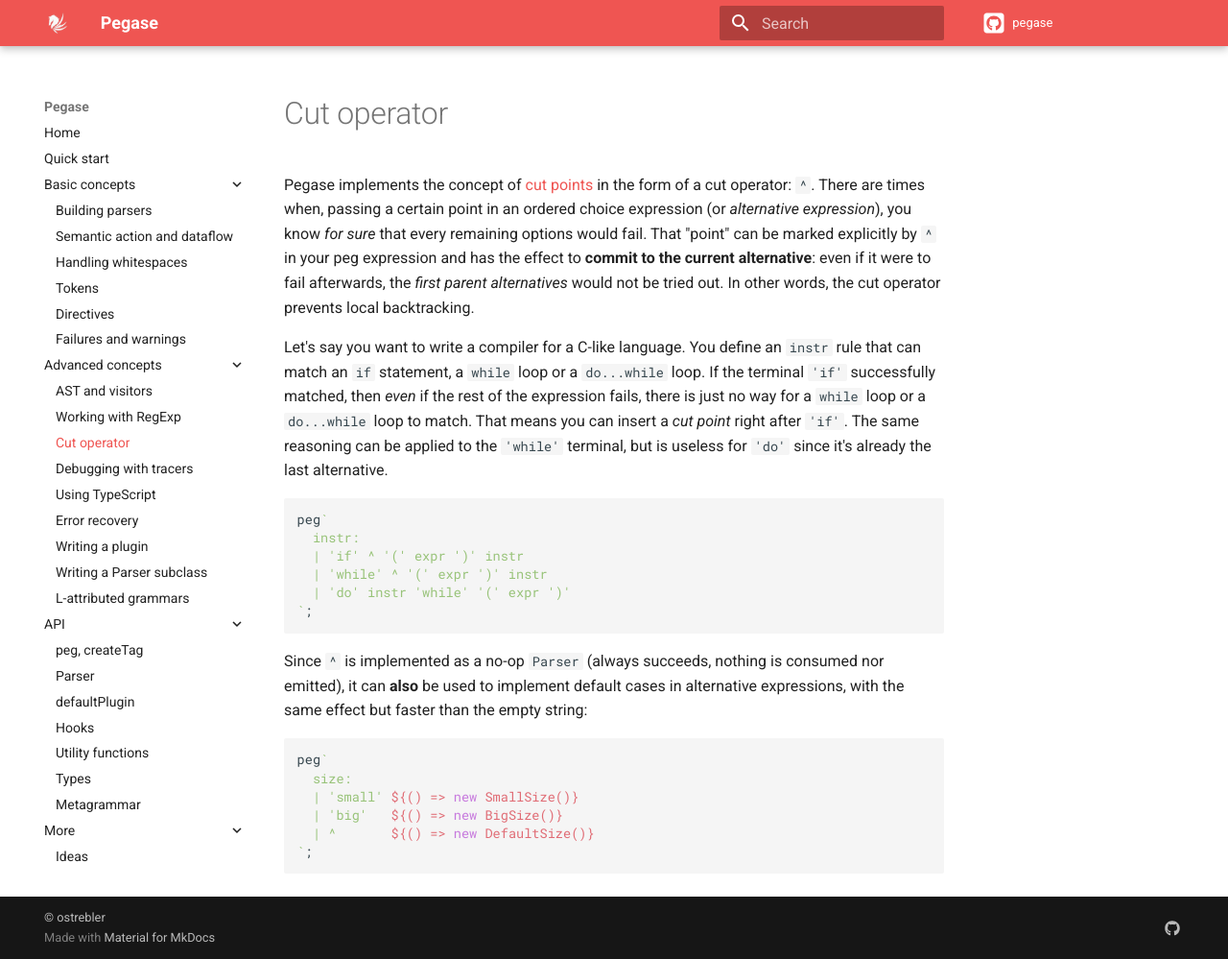
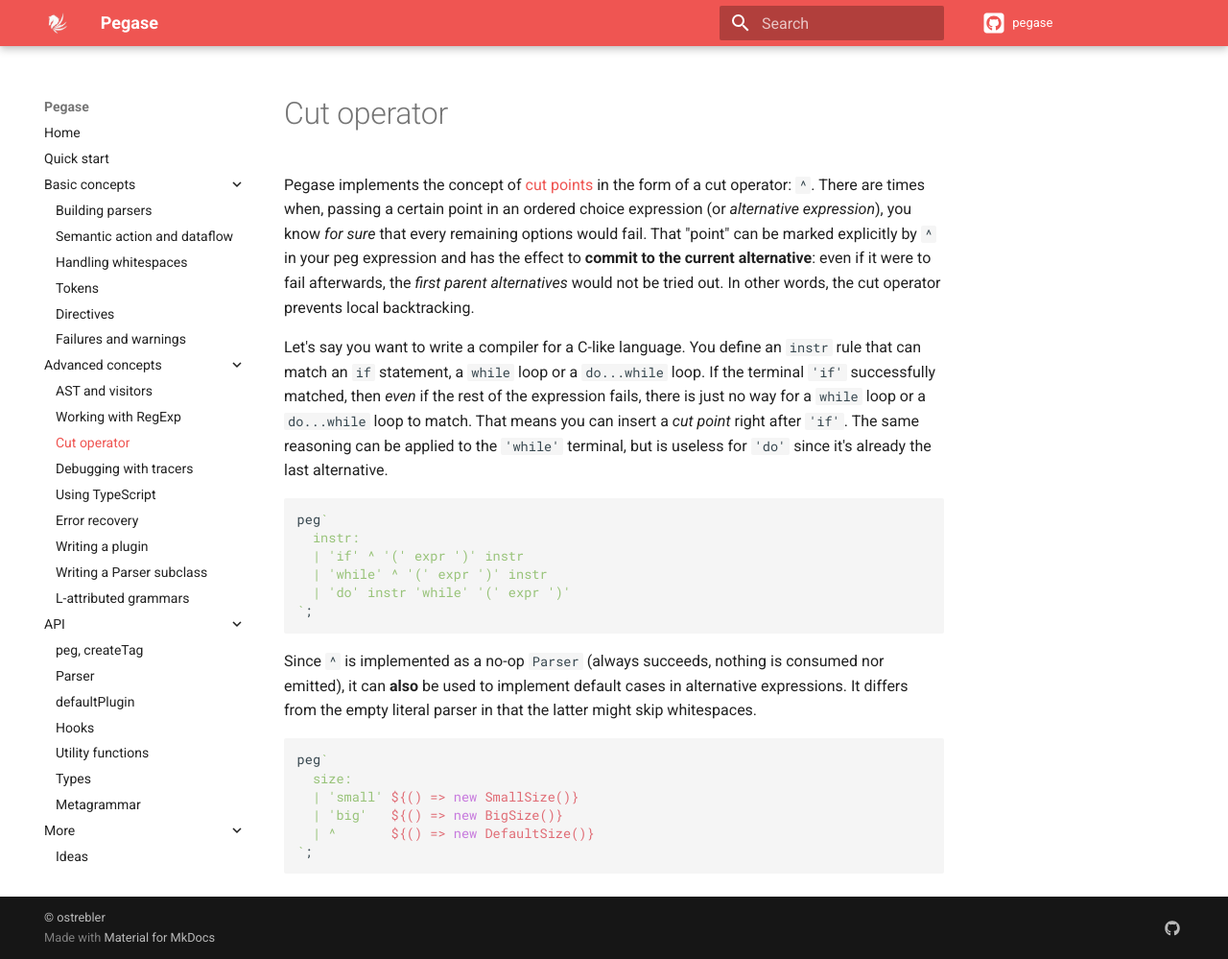
Before and after one commit to strblr/pegase, an MkDocs documentation site: the page built from doc/docs/advanced-concepts/Cut-operator.md, in a window 1280 px wide and 999 px high. Shown: the whole window at 96% size. Built offline with MkDocs 1.6.1 and Material for MkDocs 9.7.7, drawn with Linux system fonts in a browser that asks for light colours; nearby versions of some CDN libraries; comment, search, counter and statistics services are not loaded.

Commit message:
Edited doc

````diff
--- a/doc/docs/advanced-concepts/Cut-operator.md
+++ b/doc/docs/advanced-concepts/Cut-operator.md
@@ -11,7 +11,7 @@ peg`
 `;
 ```
 
-Since `^` is implemented as a no-op `Parser` (always succeeds, nothing is consumed nor emitted), it can **also** be used to implement default cases in alternative expressions, with the same effect but faster than the empty string:
+Since `^` is implemented as a no-op `Parser` (always succeeds, nothing is consumed nor emitted), it can **also** be used to implement default cases in alternative expressions. It differs from the empty literal parser in that the latter might skip whitespaces.
 
 ```js
 peg`
````
Also changed, not shown: doc/docs/basic-concepts/Directives.md (+1 -1 lines).
